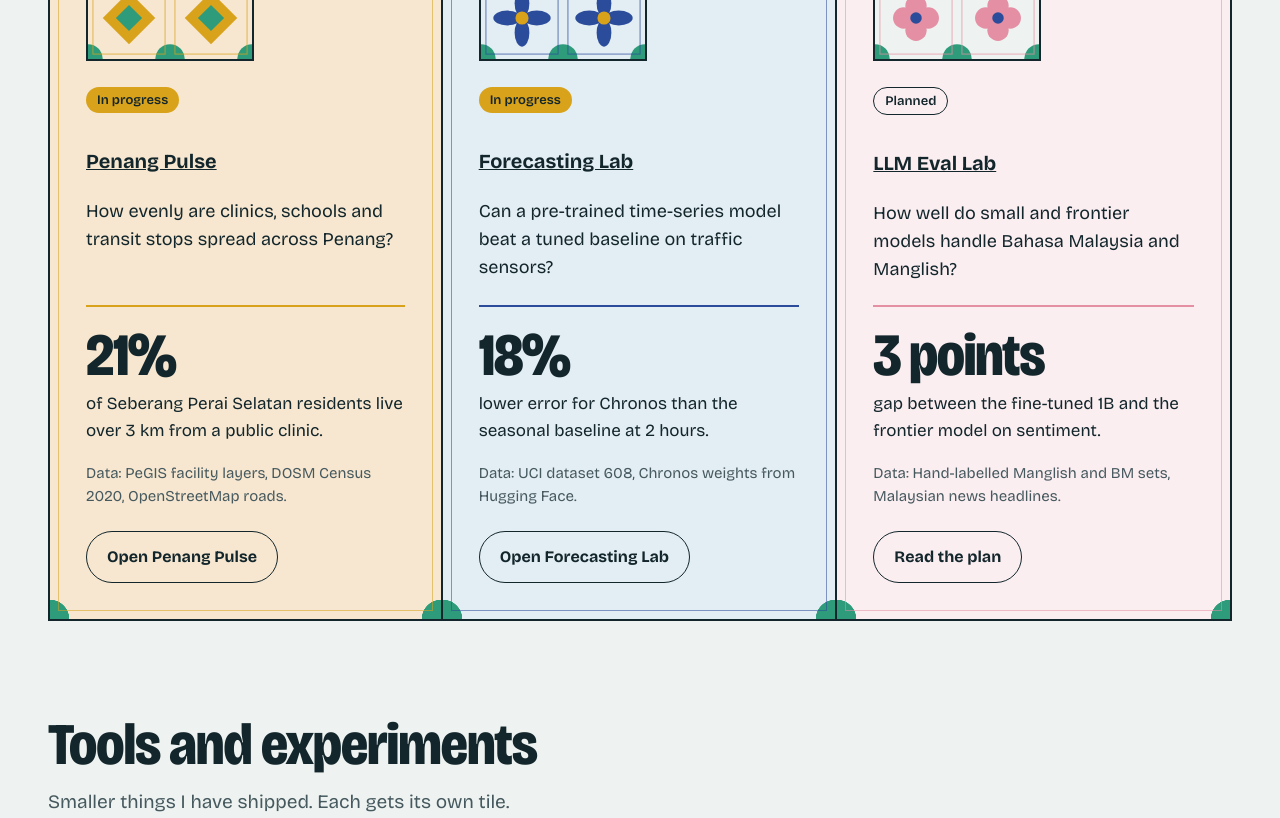
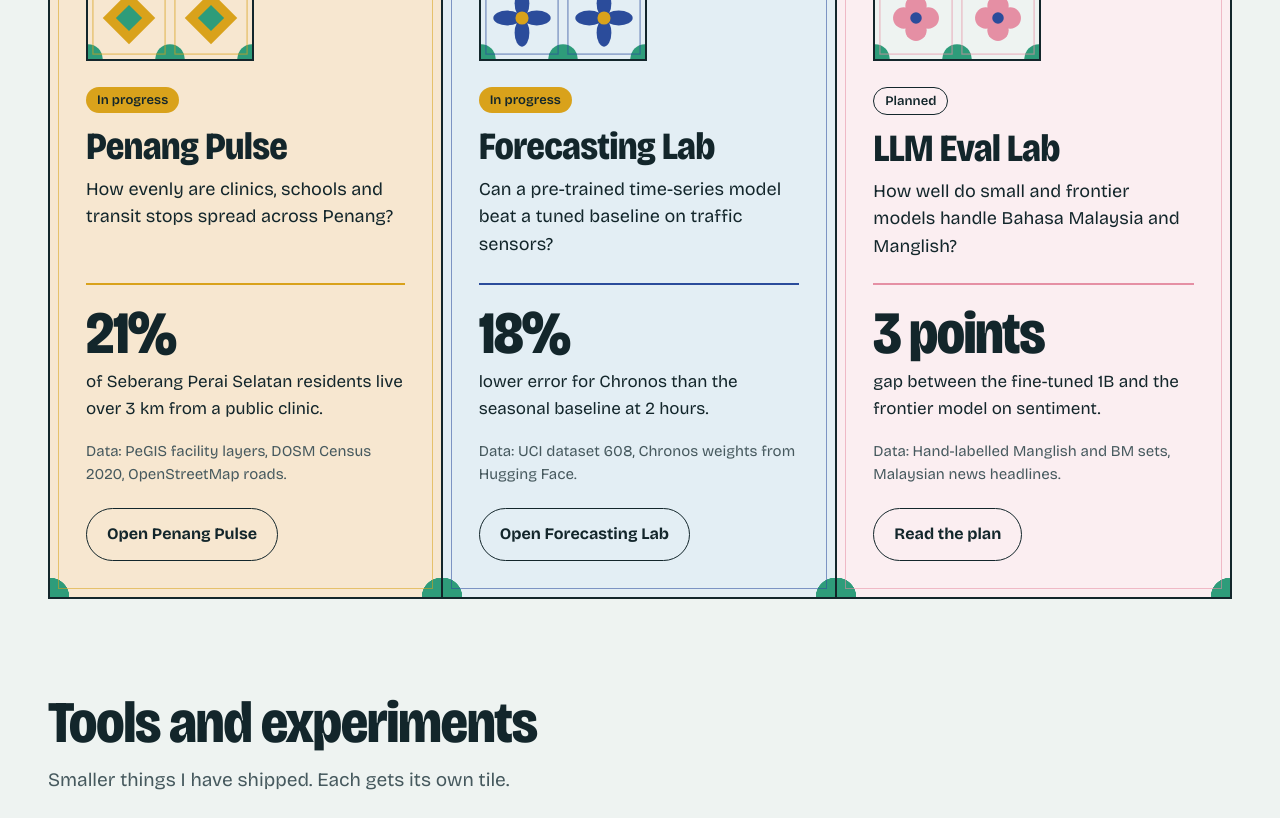
Before and after one commit to SubaashNair/subashanan-nair-portfolio, a Next.js app in the folder apps/web/: page / in a window 1280 px wide. Shown: the part 1220-2038 px from the top of the page. Built offline with nearby package versions, Linux system fonts and the light colour scheme.

Commit message:
fix: style home study card titles rendered as h3

```diff
--- a/apps/web/src/app/site.css
+++ b/apps/web/src/app/site.css
@@ -391,8 +391,8 @@ thead th { border-bottom: 0; padding-bottom: 24px; }
 .study-card + .study-card { margin-left: -2px; }
 .study-card .card-marks { display: grid; grid-template-columns: repeat(2, 1fr); width: 168px; border: 2px solid var(--ink); margin-bottom: 26px; }
 .study-card .card-marks svg { display: block; width: 100%; height: auto; }
-.study-card h2 { margin: 0 0 10px; font-variation-settings: "opsz" 48, "wdth" 85; font-weight: 780; font-size: clamp(32px, 3vw, 42px); line-height: 1; letter-spacing: -0.02em; }
-.study-card h2 a { text-decoration: none; }
+.study-card h2, .study-card h3 { margin: 0 0 10px; font-variation-settings: "opsz" 48, "wdth" 85; font-weight: 780; font-size: clamp(32px, 3vw, 42px); line-height: 1; letter-spacing: -0.02em; }
+.study-card h2 a, .study-card h3 a { text-decoration: none; }
 .study-card .q { margin: 0 0 22px; font-size: 18px; }
 .study-card .key { margin: auto 0 18px; padding-top: 18px; border-top: 2px solid var(--study-a); }
 .study-card .key strong { display: block; font-variation-settings: "opsz" 96, "wdth" 85; font-weight: 780; font-size: 60px; line-height: 1; letter-spacing: -0.02em; margin-bottom: 6px; }
```
